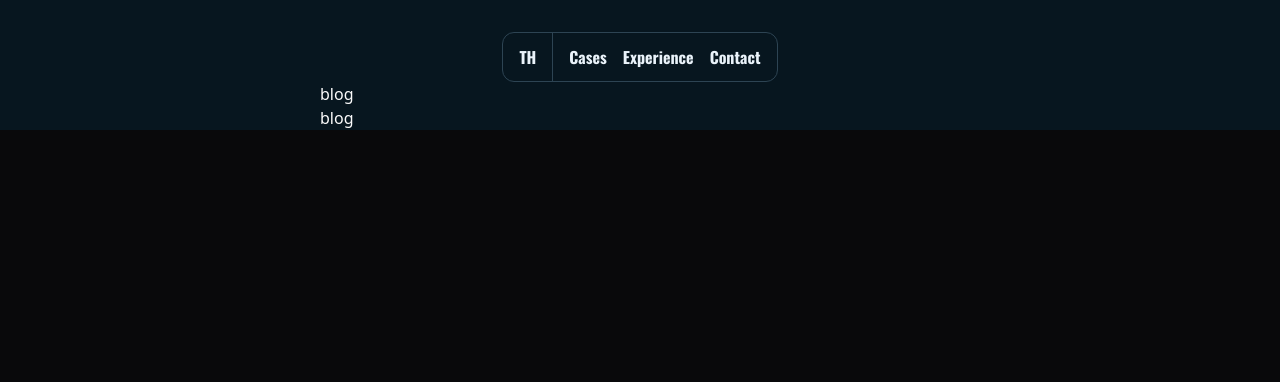
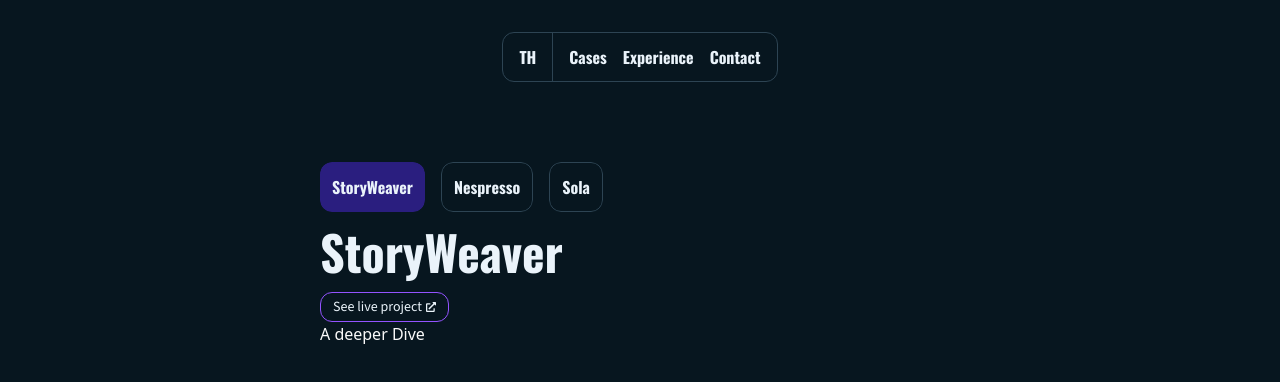
Before and after one commit to t-holmquist/portfolio, a Next.js app: page /cases in a window 1280 px wide. Shown: the top 382 px of the page. Built offline with nearby package versions, Linux system fonts and the light colour scheme.

Commit message:
added new project datamodel setup intial project summary logic

```diff
--- a/app/cases/page.tsx
+++ b/app/cases/page.tsx
@@ -1,16 +1,15 @@
+import ProjectSummary from "@/components/ProjectSummary";
 import { FloatingNav } from "@/components/ui/FloatingNav";
 import { navItems } from "@/data";
 
 export default function Home() {
     return (
-      <div className="relative w-full bg-brandBackgroundBlack flex
-      flex-col justify-center items-center overflow-clip">
+      <div className="relative min-h-screen w-full bg-brandBackgroundBlack flex
+      flex-col justify-start items-center overflow-clip">
         <FloatingNav navItems={navItems} />
-        <div className="w-6/12">
-            blog
-        </div>
+        <ProjectSummary className="w-10/12 md:w-6/12 mt-20"/>
         <section className="w-6/12">
-            blog
+            A deeper Dive
         </section>
       </div>
     );
--- a/components/ProjectSummary.tsx
+++ b/components/ProjectSummary.tsx
@@ -1,7 +1,46 @@
-const ProjectSummary = () => {
+'use client'
+
+import { cn } from "@/utils/cn";
+import { motion } from "framer-motion";
+import { useState } from 'react';
+import MagicButton from "./ui/MagicButton";
+import { FaExternalLinkAlt } from "react-icons/fa";
+import Link from "next/link";
+import { ProjectData } from "@/data";
+
+
+const ProjectSummary = ({
+    className
+} :
+{
+    className?: string;
+}
+) => {
+
+    const [projectId, setProjectId ] = useState(0);
+
 
     return (
-        <div>ProjectSummary</div>
+        <section className={cn("flex flex-col gap-4 text-brandTextWhite", className)}>
+            <div className="flex gap-4">
+                {ProjectData.map(({ id, content }) => (
+                    <MagicButton
+                    key={id}
+                    title={content?.title}
+                    handleClick={() => setProjectId(id)}
+                    otherClasses={`${projectId == id ? 'bg-brandPrimary' : 'bg-brandBackgroundBlack border border-brandBorder'}`}
+                    />
+                ))}
+            </div>
+            <h1 className="text-5xl font-bold font-oswald">StoryWeaver</h1>
+            <Link
+            href={ProjectData[projectId].projectLink}
+            className="flex gap-1 items-center w-fit border border-brandAccent py-1 px-3 rounded-xl hover:bg-brandPrimary">
+                <p className="text-sm font-sourceSans">See live project</p>
+                <FaExternalLinkAlt size={10}/>
+            </Link>
+            {/* Dynamic content section begins below. Map over data to create project summary */}
+        </section>
     );
 
 }
--- a/components/ui/MagicButton.tsx
+++ b/components/ui/MagicButton.tsx
@@ -1,11 +1,11 @@
 const MagicButton = ({
   title, icon, position, handleClick, otherClasses
 }: {
-  title: string, icon: React.ReactNode, position: string, handleClick?: () => void; otherClasses?: string;
+  title: string, icon?: React.ReactNode, position?: string, handleClick?: () => void; otherClasses?: string;
 }) => {
   return (
-    <button onClick={handleClick} className="w-fit relative inline-flex overflow-hidden hover:scale-105 transition-all rounded-2xl">
-        <span className={`${otherClasses} inline-flex h-full w-full p-3 cursor-pointer items-center justify-center bg-brandPrimary text-sm font-medium text-white gap-2`}>
+    <button onClick={handleClick} className="w-fit relative inline-flex overflow-hidden hover:scale-105 transition-all rounded-xl">
+        <span className={`${otherClasses} inline-flex h-full w-full p-3 cursor-pointer items-center justify-center font-bold rounded-xl font-oswald text-brandTextWhite gap-2`}>
             {position === 'left' && icon}
             {title}
             {position === 'right' && icon}
--- a/components/ui/MagicSecondaryButton.tsx
+++ b/components/ui/MagicSecondaryButton.tsx
@@ -1,11 +1,11 @@
 const MagicSecondaryButton = ({
     title, icon, position, handleClick, otherClasses
   }: {
-    title: string, icon: React.ReactNode, position: string, handleClick?: () => void; otherClasses?: string;
+    title: string, icon?: React.ReactNode, position?: string, handleClick?: () => void; otherClasses?: string;
   }) => {
     return (
-      <button onClick={handleClick} className="border border-white/30 w-fit relative inline-flex overflow-hidden hover:scale-105 transition-all rounded-2xl">
-          <span className={`${otherClasses} inline-flex h-full w-full p-3 cursor-pointer items-center justify-center text-sm font-medium text-white gap-2`}>
+      <button onClick={handleClick} className="w-fit relative inline-flex overflow-hidden hover:scale-105 transition-all rounded-xl">
+          <span className={`${otherClasses} inline-flex h-full w-full p-3 cursor-pointer items-center justify-center rounded-xl font-bold font-oswald text-brandTextWhite gap-2`}>
               {position === 'left' && icon}
               {title}
               {position === 'right' && icon}
--- a/data/index.ts
+++ b/data/index.ts
@@ -7,6 +7,50 @@ export const funFacts = [
   'Morocco',
   'Pour-Over',
 ];
+
+
+// Project data
+
+export const ProjectData = [
+  {
+  id: 0,
+  projectLink: "/",
+  imageLink: "/b4.svg",
+  content: {
+    title: "StoryWeaver",
+    Purpose: "An interactive storytellng app",
+    keyFeatures: ["feature 1", "feature 2", "feature 3"],
+    learnings: "Ipsum dolor sit amet, consectetur adipiscing elit. Fusce tristique nisi mattis nunc.  Ipsum dolor sit amet",
+    technologies: ["tech 1", "tech 2", "tech 3"],
+    }
+  },
+  {
+  id: 1,
+  projectLink: "/",
+  imageLink: "/b4.svg",
+  content: {
+    title: "Nespresso",
+    Purpose: "An interactive storytellng app",
+    keyFeatures: ["feature 1", "feature 2", "feature 3"],
+    learnings: "Ipsum dolor sit amet, consectetur adipiscing elit. Fusce tristique nisi mattis nunc.  Ipsum dolor sit amet",
+    technologies: ["tech 1", "tech 2", "tech 3"],
+    }
+  },
+  {
+  id: 2,
+  projectLink: "/",
+  imageLink: "/b4.svg",
+  content: {
+    title: "Sola",
+    Purpose: "An interactive storytellng app",
+    keyFeatures: ["feature 1", "feature 2", "feature 3"],
+    learnings: "Ipsum dolor sit amet, consectetur adipiscing elit. Fusce tristique nisi mattis nunc.  Ipsum dolor sit amet",
+    technologies: ["tech 1", "tech 2", "tech 3"],
+    }
+  },
+];
+
+
 
 
 export const floatingItems = [
```
